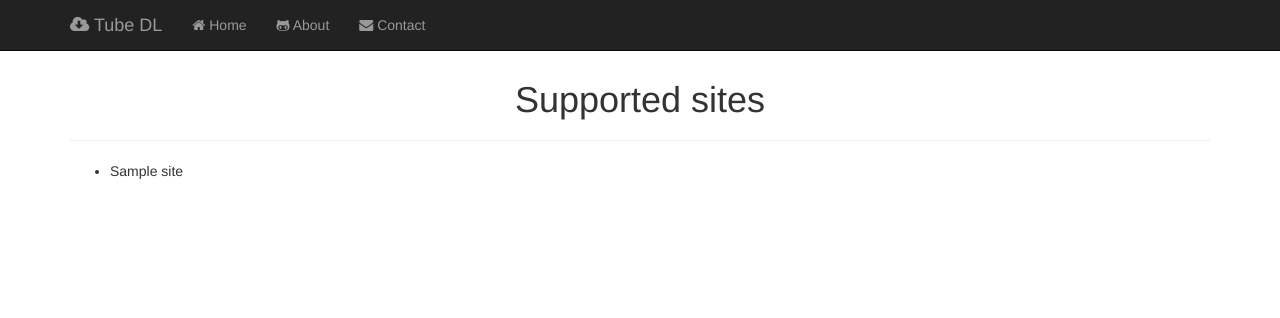
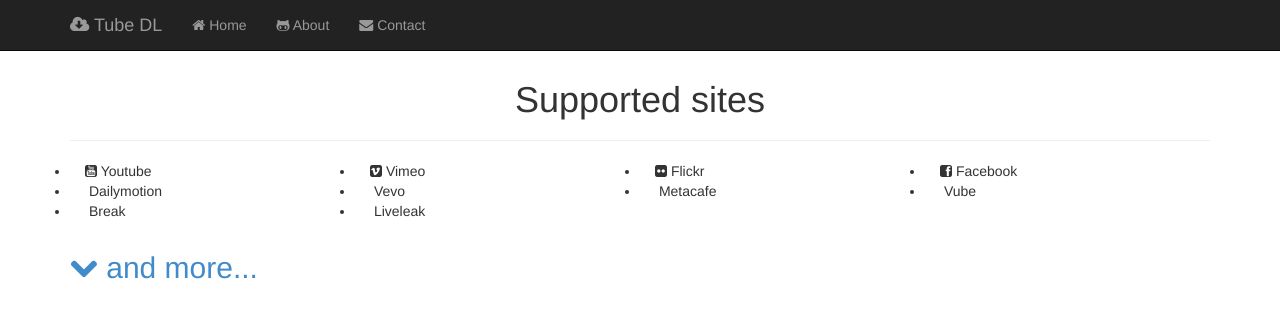
Before and after one commit to AndreMiras/tubedl, a Django app: template templates/videodl/supported_sites.html in a window 1280 px wide. Shown: the top 318 px of the page. Run offline with Django 3.2, Linux system fonts and the light colour scheme; the template is opened without the code that fills it: most values are stand-ins (such as "Sample title", 1, 10 or a date in 2020); some libraries are stand-ins or nearby versions.

Commit message:
[UI] made the list of supported sites more "overviewable"

```diff
--- a/templates/videodl/supported_sites.html
+++ b/templates/videodl/supported_sites.html
@@ -2,10 +2,39 @@
 
 {% block title %}Supported sites{% endblock %}
 
+{% block extrajs %}
+<script>
+$("#and_more").click(function() {
+  $("#supported_sites_full").toggle("slow");
+});
+</script>
+{% endblock extrajs %}
+
 {% block content %}
-<ul>
-  {% for site in sites %}
-  <li>{{ site }}</li>
-  {% endfor %}
-</ul>
+<div class="row">
+  <ul class="col-md-12">
+    <li class="col-md-3"><i class="fa fa-youtube-square"></i> Youtube</li>
+    <li class="col-md-3"><i class="fa fa-vimeo-square"></i> Vimeo</li>
+    <li class="col-md-3"><i class="fa fa-flickr"></i> Flickr</li>
+    <li class="col-md-3"><i class="fa fa-facebook-square"></i> Facebook</li>
+    <li class="col-md-3"><i class="fa"></i> Dailymotion</li>
+    <li class="col-md-3"><i class="fa"></i> Vevo</li>
+    <li class="col-md-3"><i class="fa"></i> Metacafe</li>
+    <li class="col-md-3"><i class="fa"></i> Vube</li>
+    <li class="col-md-3"><i class="fa"></i> Break</li>
+    <li class="col-md-3"><i class="fa"></i> Liveleak</li>
+  </ul> <!-- col-md-12 -->
+</div> <!-- row -->
+
+<h2><a href="#" id="and_more"><i class="fa fa-chevron-down"></i> and more...</li></a></h2>
+
+<div class="row" id="supported_sites_full" style="display: none">
+  <ul class="col-md-12">
+    {% for site in sites %}
+    <li class="col-md-3">
+      {{ site }}
+    </li>
+    {% endfor %}
+  </ul> <!-- col-md-12 -->
+</div> <!-- supported_sites_full -->
 {% endblock content %}
```
